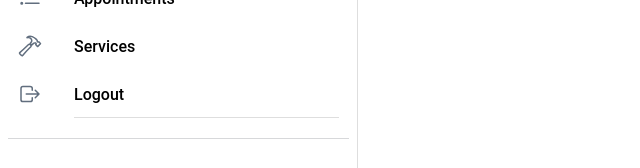
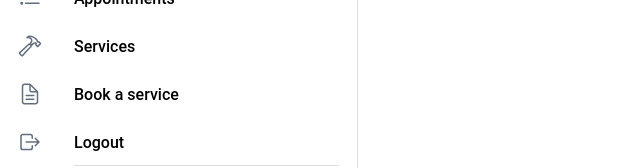
Before and after one commit to Azeem838/vehicle-service-booking, a React (Create React App) app: page /page/Inbox in a window 1280 px wide. Shown: the part 140-308 px from the top of the page, without its empty margins (0-640 px from the left). Built offline with nearby package versions, Linux system fonts and the light colour scheme.

Commit message:
add a service form link to menu

```diff
--- a/src/components/Menu.tsx
+++ b/src/components/Menu.tsx
@@ -11,8 +11,8 @@ import {
 } from '@ionic/react';
 
 import React from 'react';
-import { useHistory, useLocation } from 'react-router-dom';
-import { hammerOutline, listOutline, logOutOutline, mailOutline} from 'ionicons/icons';
+import { useLocation } from 'react-router-dom';
+import { hammerOutline, listOutline, logOutOutline, mailOutline, documentTextOutline} from 'ionicons/icons';
 import './Menu.css';
 import { RootStateOrAny, useDispatch, useSelector } from 'react-redux';
 import { setLogout} from '../actions/index'
@@ -36,6 +36,12 @@ const appPages: AppPage[] = [
     url: '/services',
     iosIcon: mailOutline,
     mdIcon: hammerOutline
+  },
+  {
+    title: 'Book a service',
+    url: '/serviceform',
+    iosIcon: mailOutline,
+    mdIcon: documentTextOutline
   },
 ];
 
```
